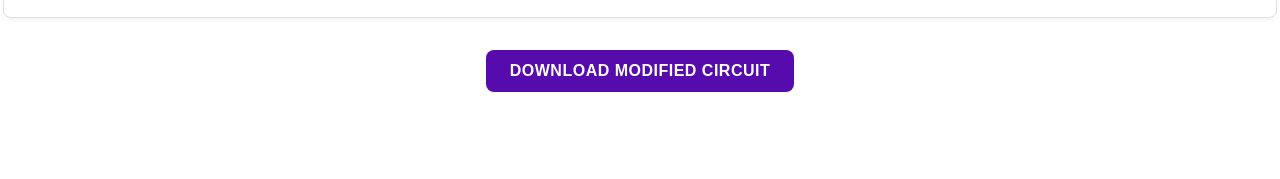
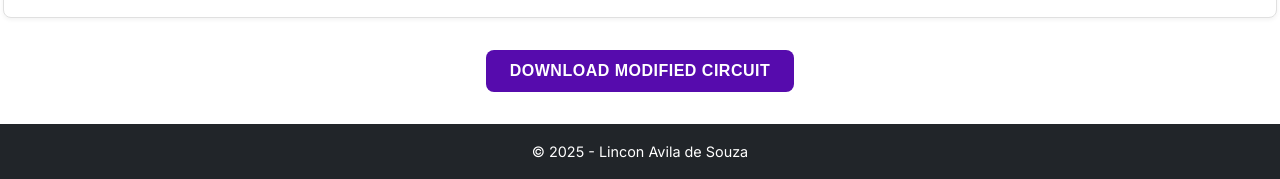
Before and after one commit to LinconAvila/EDA_circuit_manager, a Flask app: page / in a window 1280 px wide. Shown: the part 5332-5511 px from the top of the page. Before the commit the page ends 5424 px from the top, so only its background shows below. Run offline with Flask 3, Linux system fonts and the light colour scheme; data that the repository does not hold is empty.

Commit message:
Add footer with credits

```diff
--- a/static/style.css
+++ b/static/style.css
@@ -266,3 +266,13 @@ input[type="file"]:focus {
   font-weight: 400;
   color: white;
 }
+
+
+footer {
+  text-align: center;
+  padding: 1rem 0;
+  background-color: var(--dark);
+  color: white;
+  font-size: 0.9rem;
+  margin-top: 2rem;
+}
--- a/templates/index.html
+++ b/templates/index.html
@@ -83,6 +83,10 @@
       <button class="btn btn-info" type="submit">Download Modified Circuit</button>
     </form>
   </div>
+
+  <footer>
+        &copy; 2025 - Lincon Avila de Souza
+    </footer>
 
   <script>
     let circuitData = [];
```
